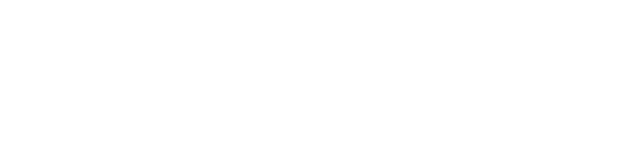
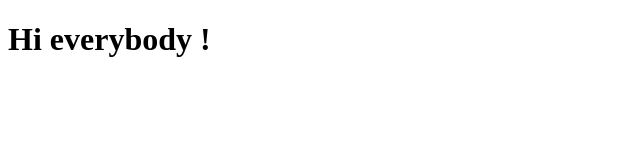
Before and after one commit to philjourney/coursera-test, a plain HTML site: page site/index.html in a window 1280 px wide. Shown: the whole page, without its empty margins (0-640 px from the left). Drawn offline with Linux system fonts and the light colour scheme.

Commit message:
update site/index.html

```diff
--- a/site/index.html
+++ b/site/index.html
@@ -4,6 +4,6 @@
         <title>Hello Coursera !</title>
     </head>
     <body>
-
+        <h1>Hi everybody !</h1>
     </body>
 </html>
```
